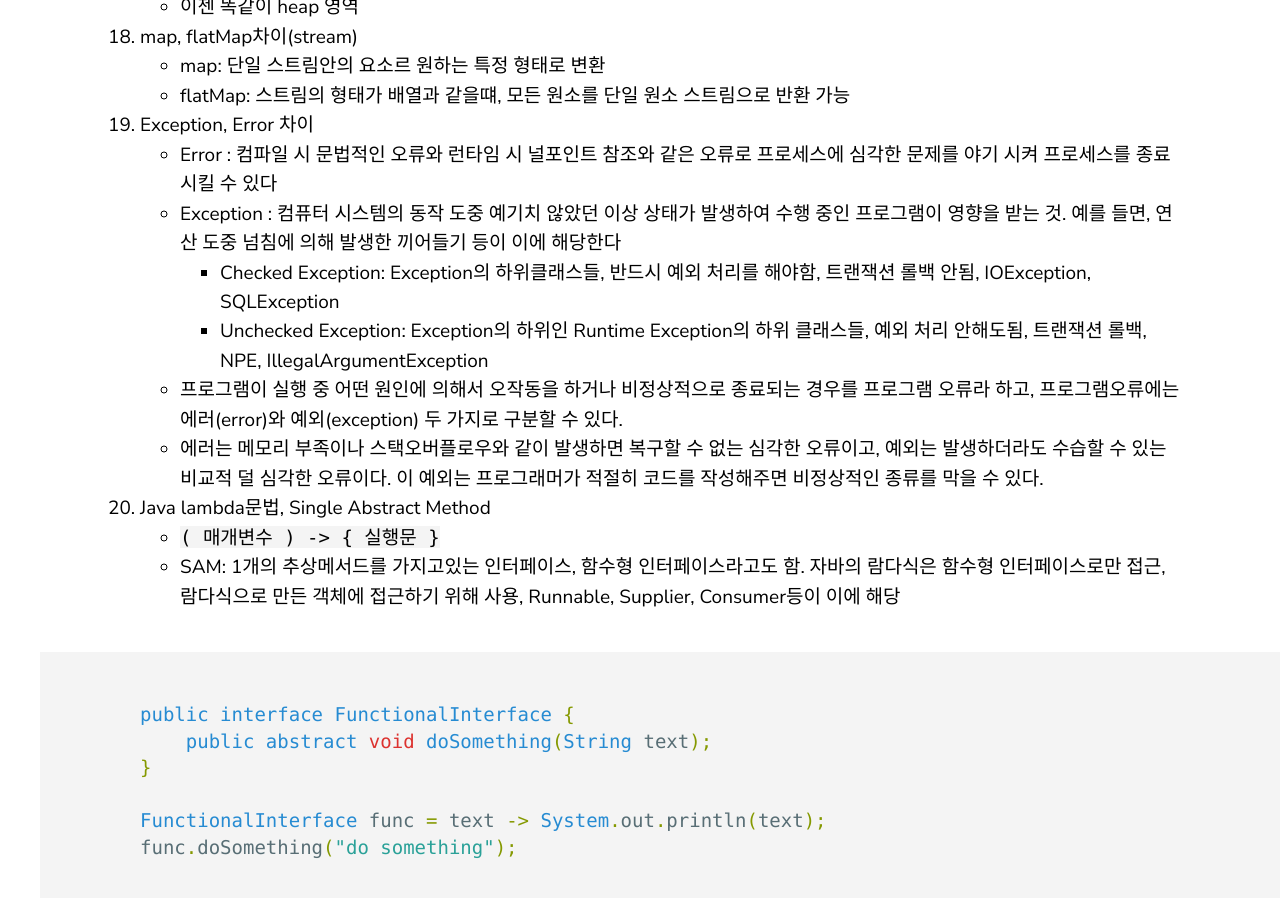
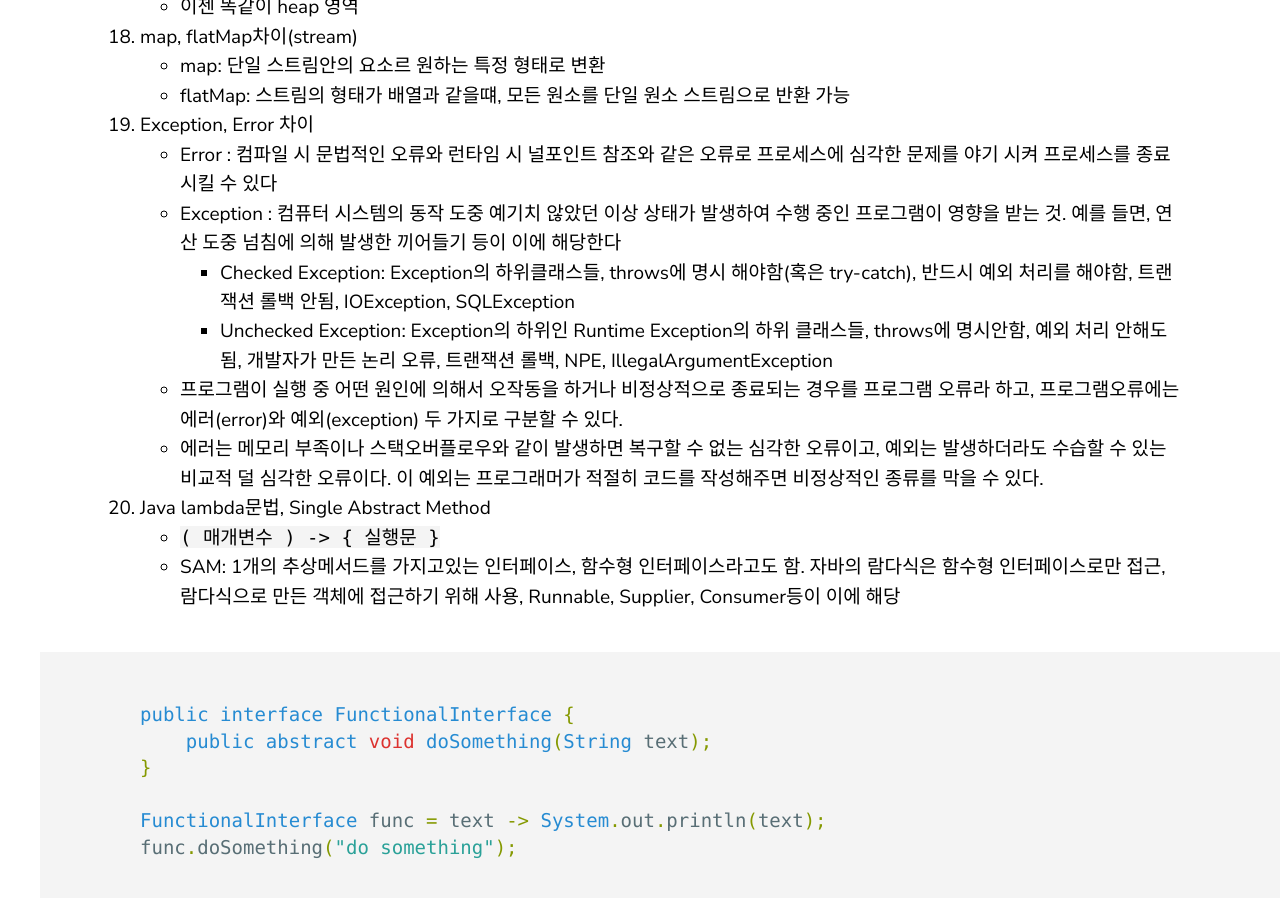
Before and after one commit to yoowonyoung/yoowonyoung.github.io, a Jekyll site: the page built from _posts/2020-08-11-Interview-03.md, in a window 1280 px wide and 900 px high, scrolled down 5650 px. Built offline with Jekyll 4.4.1, drawn with Linux system fonts in a browser that asks for light colours; comment, search, counter and statistics services are not loaded.

Commit message:
update interview

```diff
--- a/_posts/2020-08-11-Interview-03.md
+++ b/_posts/2020-08-11-Interview-03.md
@@ -160,8 +160,8 @@ categories: Interview
 19. Exception, Error 차이
     - Error : 컴파일 시 문법적인 오류와 런타임 시 널포인트 참조와 같은 오류로 프로세스에 심각한 문제를 야기 시켜 프로세스를 종료 시킬 수 있다
     - Exception : 컴퓨터 시스템의 동작 도중 예기치 않았던 이상 상태가 발생하여 수행 중인 프로그램이 영향을 받는 것. 예를 들면, 연산 도중 넘침에 의해 발생한 끼어들기 등이 이에 해당한다
-        + Checked Exception: Exception의 하위클래스들, 반드시 예외 처리를 해야함, 트랜잭션 롤백 안됨, IOException, SQLException
-        + Unchecked Exception: Exception의 하위인 Runtime Exception의 하위 클래스들, 예외 처리 안해도됨, 트랜잭션 롤백, NPE, IllegalArgumentException
+        + Checked Exception: Exception의 하위클래스들, throws에 명시 해야함(혹은 try-catch), 반드시 예외 처리를 해야함, 트랜잭션 롤백 안됨, IOException, SQLException
+        + Unchecked Exception: Exception의 하위인 Runtime Exception의 하위 클래스들, throws에 명시안함, 예외 처리 안해도됨, 개발자가 만든 논리 오류, 트랜잭션 롤백, NPE, IllegalArgumentException
 
     - 프로그램이 실행 중 어떤 원인에 의해서 오작동을 하거나 비정상적으로 종료되는 경우를 프로그램 오류라 하고, 프로그램오류에는 에러(error)와 예외(exception) 두 가지로 구분할 수 있다.
     - 에러는 메모리 부족이나 스택오버플로우와 같이 발생하면 복구할 수 없는 심각한 오류이고, 예외는 발생하더라도 수습할 수 있는 비교적 덜 심각한 오류이다. 이 예외는 프로그래머가 적절히 코드를 작성해주면 비정상적인 종류를 막을 수 있다.
```
